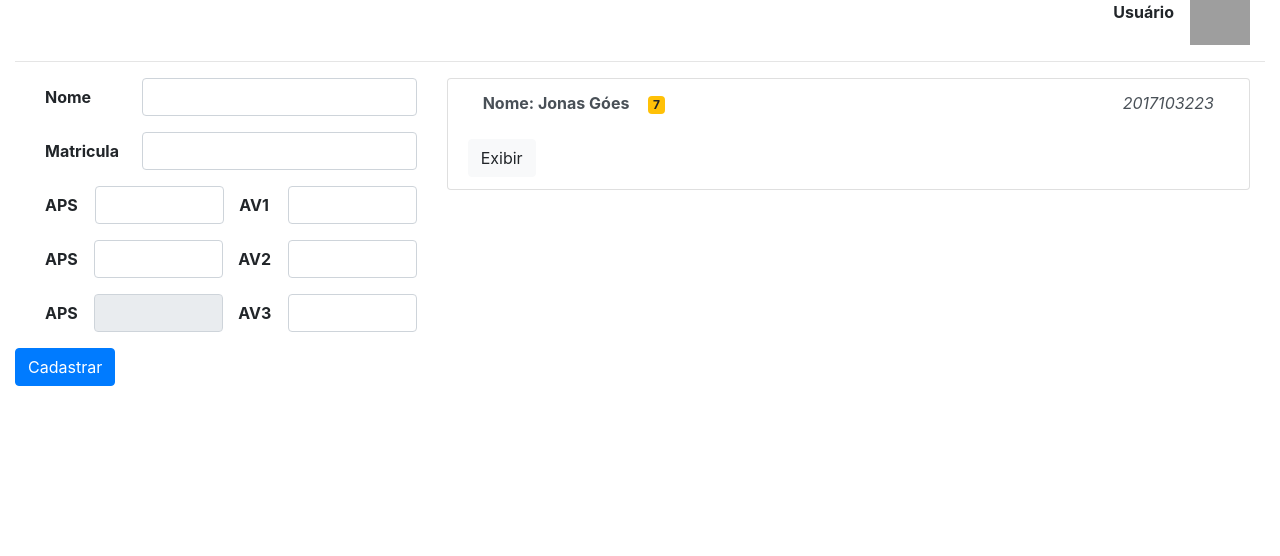
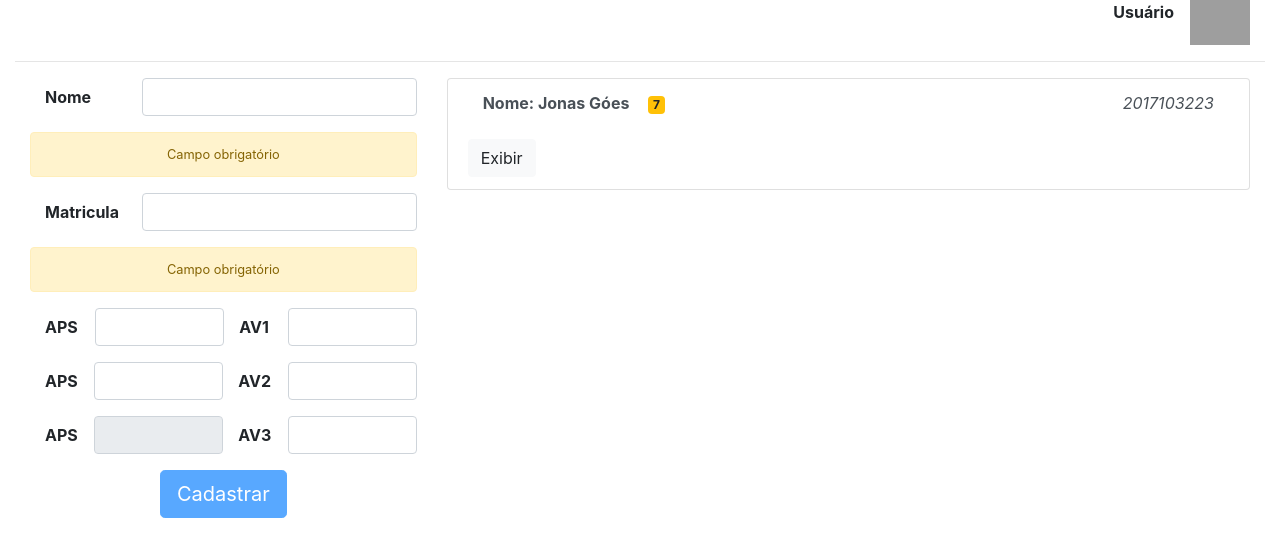
Before and after one commit to jonasdsg/SistemaGerenciadorDeNotasFront, an Angular app: page / in a window 1280 px wide. Shown: the top 556 px of the page. Built offline with nearby package versions, Linux system fonts and the light colour scheme; grey boxes are pictures that could not be loaded.

Commit message:
Adição do controlador do form e validação

```diff
--- a/src/app/components/alunos/alunos.module.ts
+++ b/src/app/components/alunos/alunos.module.ts
@@ -1,5 +1,5 @@
 import { CommonModule } from '@angular/common';
-import { FormsModule } from '@angular/forms';
+import { FormsModule, ReactiveFormsModule } from '@angular/forms';
 import { NotasComponent } from './notas/notas.component';
 import { ListarAlunosComponent } from './listar-alunos/listar-alunos.component';
 import { CadastrarAlunoComponent } from './cadastrar-aluno/cadastrar-aluno.component';
@@ -19,6 +19,7 @@ import { NgModule } from '@angular/core';
     imports:[
         FormsModule,
         CommonModule,
+        ReactiveFormsModule,
     ]
 
 })
--- a/src/app/components/alunos/cadastrar-aluno/cadastrar-aluno.component.html
+++ b/src/app/components/alunos/cadastrar-aluno/cadastrar-aluno.component.html
@@ -1,19 +1,34 @@
 
-    <form >
-        <div class="d-flex flex-column">
+    <form [formGroup]="cadastroAlunoForm" >
+
+        <div class="d-flex flex-column" >
             <div class="form-group d-flex d-inline-flex">
-                <label class="form-control-label col-form-label col-sm-2"><strong>Nome</strong></label>
-                <input type="text" class="form-control ml-5">
+                <label class="form-control-label col-form-label col-sm-2">
+                    <strong>Nome</strong>
+                </label>
+                <input type="text" class="form-control ml-5" formControlName="nome">
             </div>
+            <small class="alert alert-warning text text-center d-block"
+                *ngIf="cadastroAlunoForm.get('nome').errors?.required">
+                Campo obrigatório
+            </small>
 
             <div class="form-group d-flex d-inline-flex">
-                <label class="form-control-label col-form-label col-sm-2"><strong>Matricula</strong></label>
-                <input type="text" class="form-control ml-5">
+                <label class="form-control-label col-form-label col-sm-2">
+                    <strong>Matricula</strong>
+                </label>
+                <input type="text" class="form-control ml-5" formControlName="matricula">
             </div>
+            <small class="alert alert-warning text text-center d-block"
+                *ngIf="cadastroAlunoForm.get('matricula').errors?.required">
+                Campo obrigatório
+            </small>
         </div>
 
         <sgn-notas-aluno></sgn-notas-aluno>
-        <div class="row ">
-            <button class="btn btn-primary" id="cadastrar">Cadastrar</button>
+        <div class="d-flex justify-content-center">
+            <button class="btn btn-lg btn-primary" id="cadastrar"
+                [disabled]="cadastroAlunoForm.invalid">Cadastrar
+            </button>
         </div>
     </form>
--- a/src/app/components/alunos/cadastrar-aluno/cadastrar-aluno.component.ts
+++ b/src/app/components/alunos/cadastrar-aluno/cadastrar-aluno.component.ts
@@ -1,7 +1,24 @@
-import { Component } from '@angular/core';
+import { Component, OnInit } from '@angular/core';
+import { FormBuilder, FormGroup, Validators } from '@angular/forms';
 
 @Component({
     selector: 'sgn-cadastrar-aluno',
     templateUrl: './cadastrar-aluno.component.html'
 })
-export class CadastrarAlunoComponent{}
+export class CadastrarAlunoComponent implements OnInit{
+
+    public cadastroAlunoForm: FormGroup;
+
+    constructor(
+        private formBuilder:FormBuilder,
+    ){}
+
+    ngOnInit(): void {
+        this.cadastroAlunoForm = this.formBuilder.group({
+            nome: ['',Validators.required],
+            matricula: ['',Validators.required],
+            notas: [],
+
+        })
+    }
+}
--- a/src/app/components/alunos/notas/notas.component.html
+++ b/src/app/components/alunos/notas/notas.component.html
@@ -1,38 +1,52 @@
+<form [formGroup]="formNotasAluno">
     <div class="d-flex flex-column">
         <div class="d-flex">
             <div class="form-group d-inline-flex">
-            <label class="form-control-label col-form-label col-sm-4"><strong>APS</strong></label>
-            <input type="text" class="form-control col-sm-8">
+                <label class="form-control-label col-form-label col-sm-4">
+                    <strong>APS</strong>
+                </label>
+                <input type="text" class="form-control col-sm-8" formControlName="aps1">
             </div>
             <div class="form-group d-inline-flex">
-            <label class="form-control-label col-form-label col-sm-4"><strong>AV1</strong></label>
-            <input type="text" class="form-control col-sm-8">
+                <label class="form-control-label col-form-label col-sm-4">
+                    <strong>AV1</strong>
+                </label>
+                <input type="text" class="form-control col-sm-8" formControlName="av1">
             </div>
         </div>
 
         <div class="d-flex">
 
             <div class="form-group d-inline-flex">
-            <label class="form-control-label col-form-label col-sm-4"><strong>APS</strong></label>
-            <input type="text" class="form-control col-sm-8">
+                <label class="form-control-label col-form-label col-sm-4">
+                    <strong>APS</strong>
+                </label>
+                <input type="text" class="form-control col-sm-8" formControlName="aps2">
             </div>
 
             <div class="form-group d-inline-flex">
-            <label class="form-control-label col-form-label col-sm-4"><strong>AV2</strong></label>
-            <input type="text" class="form-control col-sm-8">
+                <label class="form-control-label col-form-label col-sm-4">
+                    <strong>AV2</strong>
+                </label>
+                <input type="text" class="form-control col-sm-8" formControlName="av2">
             </div>
         </div>
 
         <div class="d-flex">
             <div class="form-group d-inline-flex">
-            <label class="form-control-label col-form-label col-sm-4"><strong>APS</strong></label>
+                <label class="form-control-label col-form-label col-sm-4">
+                    <strong>APS</strong>
+                </label>
                 <input type="text" class="form-control col-sm-8" disabled>
             </div>
 
             <div class="form-group d-inline-flex">
-            <label class="form-control-label col-form-label col-sm-4"><strong>AV3</strong></label>
-            <input type="text" class="form-control col-sm-8">
+                <label class="form-control-label col-form-label col-sm-4">
+                    <strong>AV3</strong>
+                </label>
+                <input type="text" class="form-control col-sm-8" formControlName="av3">
             </div>
         </div>
 
     </div>
+</form>
--- a/src/app/components/alunos/notas/notas.component.ts
+++ b/src/app/components/alunos/notas/notas.component.ts
@@ -1,9 +1,25 @@
-import { Component } from '@angular/core';
+import { FormGroup, FormBuilder, Validators } from '@angular/forms';
+import { Component, OnInit } from '@angular/core';
 
 @Component({
     selector: 'sgn-notas-aluno',
     templateUrl: 'notas.component.html'
 })
-export class NotasComponent{
+export class NotasComponent implements OnInit{
 
+    formNotasAluno:FormGroup;
+
+    constructor(
+        private formBuilder:FormBuilder,
+    ){}
+
+    ngOnInit(): void {
+        this.formNotasAluno = this.formBuilder.group({
+            aps1:[],
+            av1:[],
+            aps2:[],
+            av2:[],
+            av3:[],
+        })
+    }
 }
```
Lines whose indentation alone changed are shown as unchanged.
